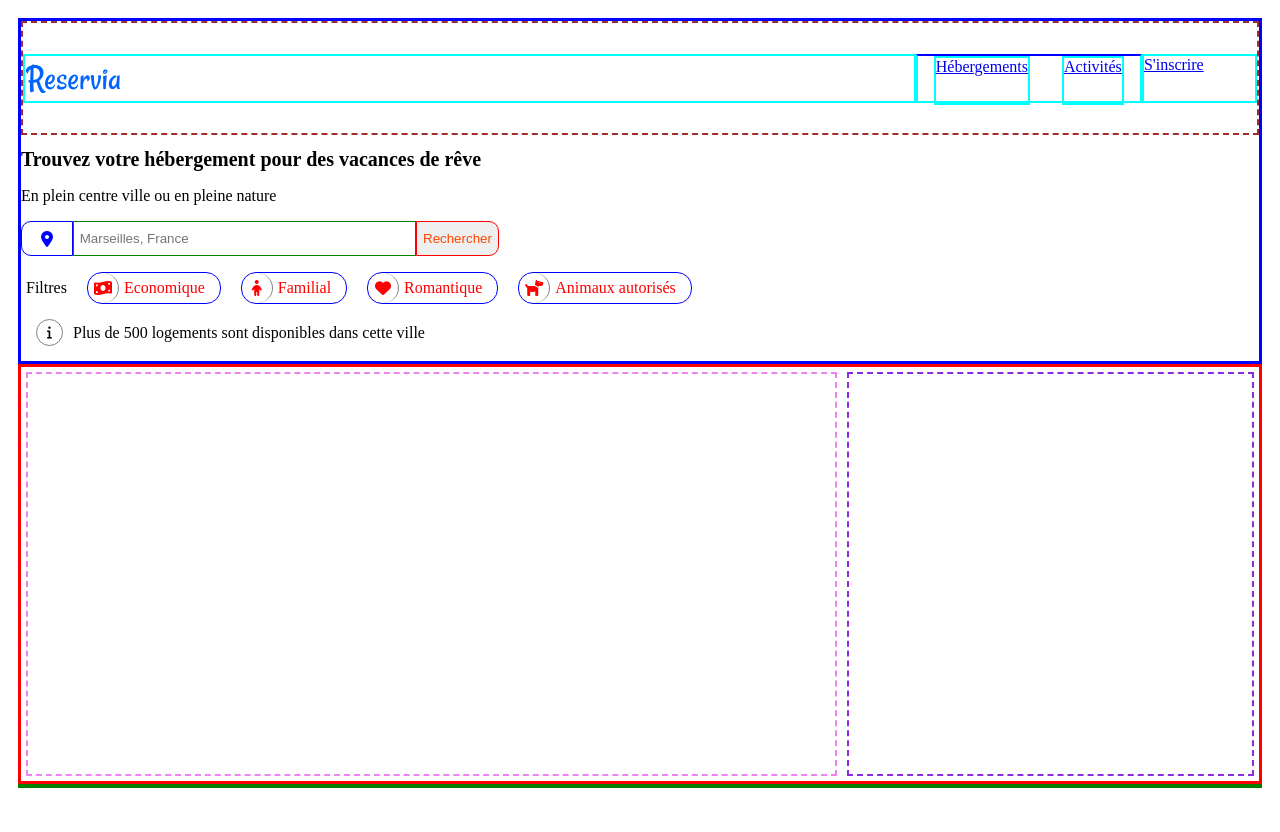
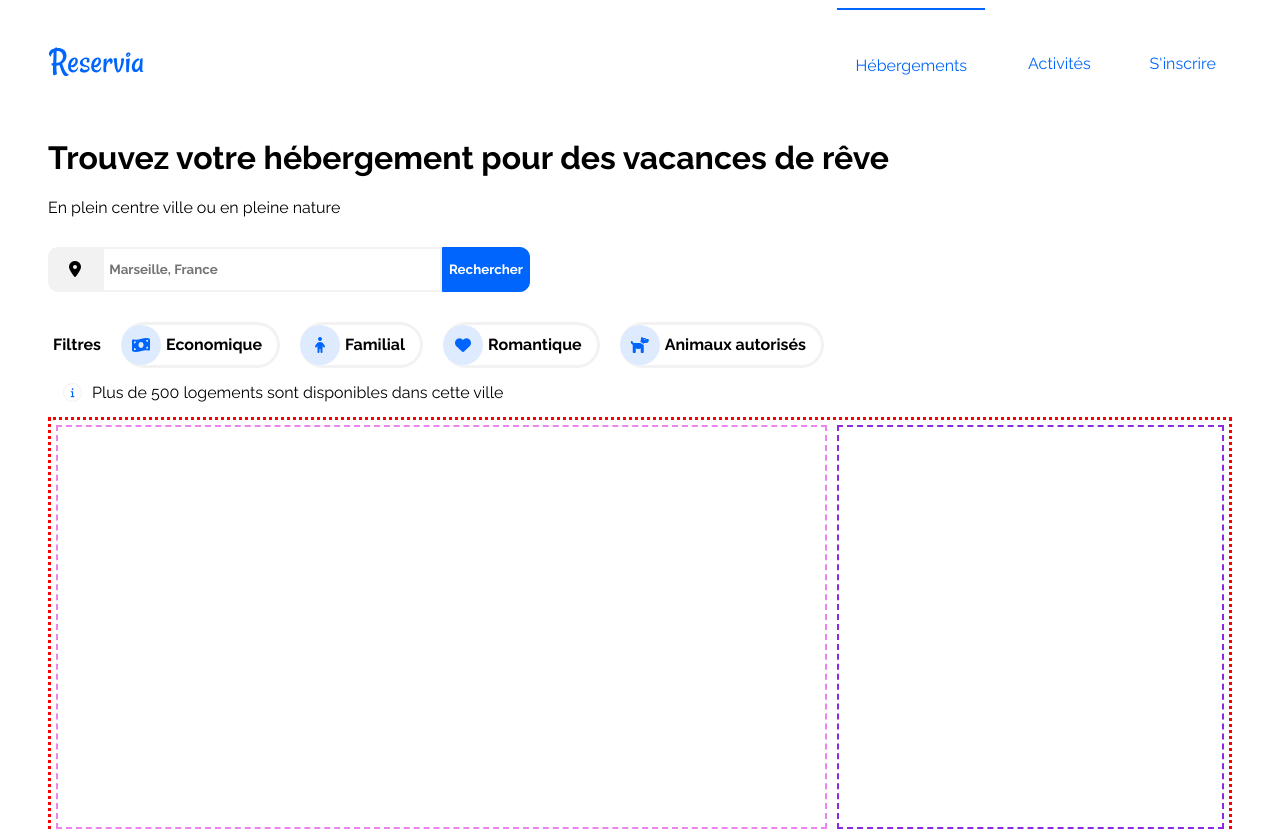
Before and after one commit to Nini-Le-Grand/NeilCraig_2_06052021, a plain HTML site: page index_reservia.html in a window 1280 px wide. Shown: the top 832 px of the page. Before the commit the page ends 806 px from the top, so only its background shows below. Drawn offline with Linux system fonts and the light colour scheme.

Commit message:
Version finale <header>

```diff
--- a/index_reservia.html
+++ b/index_reservia.html
@@ -4,13 +4,13 @@
         <meta charset="utf-8"/>
         <link rel="stylesheet" href="styles_reservia.css"/>
         <script src="https://kit.fontawesome.com/7f7cd5e7f3.js" crossorigin="anonymous"></script>
-        <title>Réservia</title>
+        <title>Reservia</title>
 
     </head>
 
 
 
-    <!--            Balises identifiants kit Font Awesome
+<!--                       Balises identifiants kit Font Awesome
 
         - Etoile : <i class="fas fa-star"></i>
         - Pointeur : <i class="fas fa-map-marker-alt"></i>
@@ -20,7 +20,7 @@
         - Chien : <i class="fas fa-dog"></i>
         - Info : <i class="fas fa-info"></i>
         - Tendances : <i class="fas fa-chart-line"></i>
-                                                                    -->
+-->
 
 
 
@@ -50,15 +50,13 @@
 
 
 
-            <!--    Barre de recherche
-                        - Champ de recherche
-                        - Filtres               -->
+<!--                             Champ de recherche                         -->
 
             <div id="recherche">
                 <form method="get" action="traitement.php">
                     <p>
                         <label for="champRecherche"><i class="fas fa-map-marker-alt"></i></label>
-                        <input type="search" name="recherche" id="champRecherche" placeholder=" Marseilles, France" size="40"/>
+                        <input type="search" name="recherche" id="champRecherche" placeholder=" Marseille, France" size="40"/>
                         <input type="submit" name="envoyer" value="Rechercher">
                     </p>
                 </form>
--- a/styles_reservia.css
+++ b/styles_reservia.css
@@ -1,39 +1,65 @@
+/*  Feuille de style pour la page principale du site Réservia       */
+
+/*
+                    I - Définition de la page
+                    II - Définition du header
+*/
+
+
+
+
+/*                    I - Définition de la page                     */
+
+
+/*  - Importation de la police Raleway                              */
+@font-face {
+    font-family: "Raleway";
+    src: url(Raleway/Raleway-VariableFont_wght.ttf);
+    }
+
+
+/*  - Mise en forme de la page générale                             */
+* {
+font-family: 'Raleway', 'Cambria', 'Cochin', 'Georgia', 'Times', 'Times New Roman', serif;
+}
         #page {
         max-width: 1280px;
-    padding: 10px;
+        padding-left: 40px;
+        padding-right: 40px;
         margin: auto;
         }
 
-h1 {
-    font-size: 20px;
-    font-weight: bold;
-    }
-h2 {
-    font-size: 14px;
-    }
 
 
-header {
-    height: auto;
-    border: 3px solid blue;
-    }
 
+/*                     II - Définition du <header>                  */
+
+
+/*  - Navigation                                                    */
 nav {
 display: flex;
 flex-direction: row;
 flex-wrap: wrap;
 height: 110px;
-        border: 2px dashed brown;
+}
+        nav a {
+        color:#0065FC;
+        text-decoration: none;
         }
 
         nav div {
-            border:cyan 2px solid;
-            height: 45px;
+        display: flex;
+        justify-content: center;
+        align-items: center;
+        text-align: center;
+        height: 110px;
         margin: auto;
         padding: auto;
         }
                 #reservia {
                 flex: 8;
+                display: flex;
+                justify-content: left;
                 }
                 #login {
                 order: 3;
@@ -43,64 +69,78 @@ header {
                 display: flex;
                 flex-direction: row;
                 margin: auto;
-                border-top: 2px solid blue;
                 order: 2;
-                flex: 2;
+                flex: 3;
+                }
+                        #ancreHebergements {
+                        border-top: 2px solid #0065FC;
+                        flex:1;
+                        }
+                        #ancreActivites {
+                        flex:1;
                         }
 
+
+
+/*  - Champ recherche                                               */
 form  p {
 display: flex;
 flex-direction: row;
-        height: 35px;
+height: 45px;
+margin: 30px 0px;
 }
         label {
         display: flex;
         align-items: center;
         justify-content: center;
         width: 50px;
-            color: blue;
-            border: 1px blue solid;
+        border: 2px solid #F2F2F2;
+        background-color: #F2F2F2;
         border-top-left-radius: 10px;
         border-bottom-left-radius: 10px;
         }
+
         input[type="search"] {
         display: flex;
-            color: orchid;
-            border: green 1px solid;
-            -webkit-appearance: none;
+        font-weight: bold;
+        border: #F2F2F2 2px solid;
+        }
+                input:focus::placeholder {
+                color: white;
+                }
+
+        input[type="submit"] {
+        display: flex;
+        color: white;
+        font-family:'Raleway', sans-serif;
+        font-weight: bold;
+        background-color: #0065FC;
+        border: 1px #0065FC solid;
+        border-top-right-radius: 10px;
+        border-bottom-right-radius: 10px;
         }
 
 
 
-            input[type="search"]:focus {}
 
-
-
-        input[type="submit"] {
-            display: flex;
-            color: orangered;
-            border: 1px red solid;
-            border-top-right-radius: 10px;
-            border-bottom-right-radius: 10px;
-            }
-
+/*  - Champ filtre                                                  */
 #filtres {
 display:flex;
 flex-direction: row;
 justify-content: left;
 align-items: center;
 padding-left: 5px;
+font-weight: bold;
 }
-
         .filtre {
-            color: red;
         display: flex;
         flex-direction: row;
         align-items: center;
         margin-left: 20px;
-            border: 1px solid blue;
+        border: 3px solid #F2F2F2;
         padding-right: 15px;
-            border-radius: 15px 15px 15px 15px;
+        border-radius: 30px 30px 30px 30px;
+        border-left: #DEEBFF;
         }
 
         .logo {
@@ -108,15 +148,18 @@ header {
         justify-content: center;
         align-items: center;
         margin-right: 5px;
-            height: 30px;
-            width: 30px;
-            border-right: 1px grey solid;
+        height: 40px;
+        width: 40px;
+        border: 3px #DEEBFF;
+        background-color: #DEEBFF;
         border-radius: 100%;
+        color: #0065FC;
         }
 
 
 
 
+/*  - Champ information                                             */
 #information {
 display: flex;
 flex-direction: row;
@@ -127,31 +170,29 @@ header {
         display: flex;
         align-items: center;
         justify-content: center;
-            border: 1px solid grey;
+        border: 1px solid #F2F2F2;
         border-radius: 100%;
-            height: 25px;
-            width: 25px;
-            font-size: small;
-
+        height: 17px;
+        width: 17px;
+        font-size: 0.6em;
+        color: #0065FC;
         margin-right: 10px;
         }
 
 
 
 
-
-
+/*                      III - Définition des sections               */
 
 
 
 
 
 #hebergements {
-
 width: auto;
 display: flex;
 flex-direction: row;
-    border: 3px solid red;
+border: 3px dotted red;
 }
 
 #hebergement {
@@ -169,6 +210,6 @@ header {
 }
 
 #activites {
-    border: 2px solid green;
-
+border: 2px dashed green;
+height: 300px;
 }
```
Also changed, not shown: Raleway/Raleway-Italic-VariableFont_wght.ttf (added), Raleway/Raleway-VariableFont_wght.ttf (added). Lines whose indentation alone changed are shown as unchanged.
